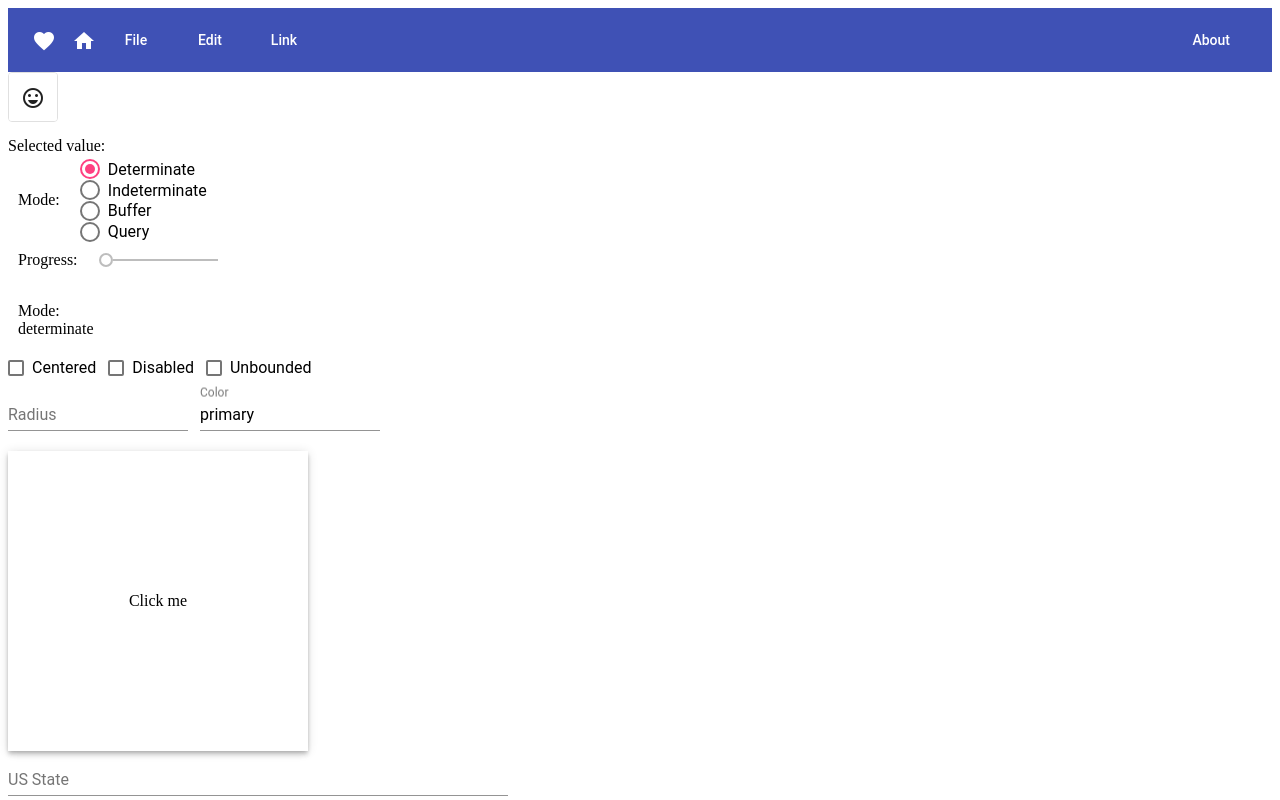
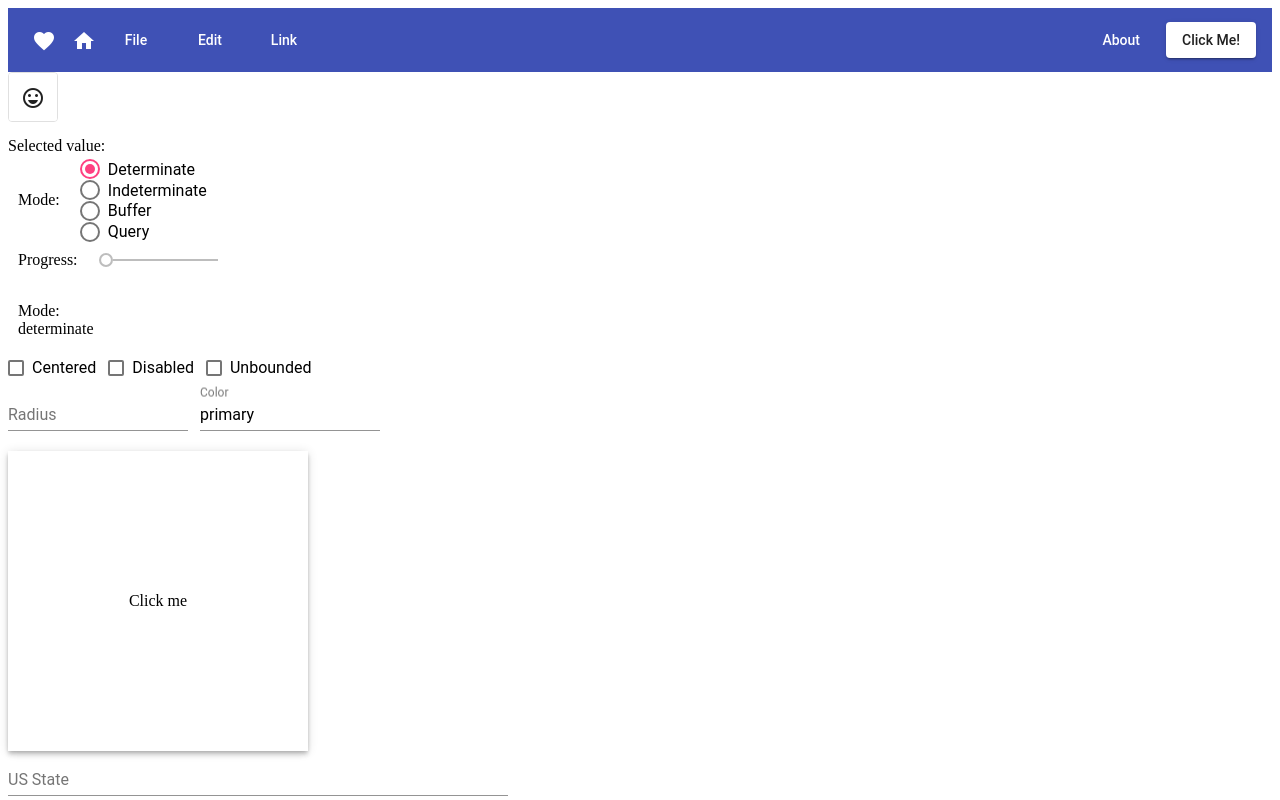
Before and after one commit to AntonijaPofuk/myFirstAngularApp, an Angular app in the folder my-first-angular-app/: page / in a window 1280 px wide. Shown: the top 800 px of the page. Built offline with nearby package versions, Linux system fonts and the light colour scheme.

Commit message:
Added Tooltip

```diff
--- a/my-first-angular-app/src/app/app.component.html
+++ b/my-first-angular-app/src/app/app.component.html
@@ -1,5 +1,5 @@
 <mat-toolbar color = "primary">
-  <button mat-icon-button>
+  <button mat-icon-button >
     <mat-icon aria-label="Heart">favorite</mat-icon>
  </button>
  <button mat-icon-button>
@@ -19,6 +19,11 @@
  <a mat-button routerLink = "#">Link</a>
   <span class = "filler"></span> <!--empty space-->
   <button class = "gap" mat-button >About</button>
+  <button mat-raised-button
+   matTooltip = "Sample Tooltip"
+   aria-label = "Sample Tooltip">
+   Click Me!
+</button>
 </mat-toolbar>
 
 <!--Button return value-->
--- a/my-first-angular-app/src/app/app.component.ts
+++ b/my-first-angular-app/src/app/app.component.ts
@@ -14,6 +14,8 @@ export class AppComponent {
   constructor(){
      this.loadStates();
   }
+
+
   //build list of states as map of key-value pairs for Autocomplete form
   loadStates() {
      var allStates = 'Alabama, Alaska, Arizona, Arkansas, California, Colorado, Connecticut, Delaware,\
--- a/my-first-angular-app/src/app/app.module.ts
+++ b/my-first-angular-app/src/app/app.module.ts
@@ -22,6 +22,8 @@ import {MatButtonToggleModule} from '@angular/material/button-toggle';
 import {MatChipsModule} from '@angular/material/chips';
 import {MatProgressSpinnerModule} from '@angular/material/progress-spinner';
 import {MatProgressBarModule} from '@angular/material/progress-bar';
+import {MatSnackBarModule} from '@angular/material/snack-bar';
+import {MatTooltipModule} from '@angular/material/tooltip';
 
 @NgModule({
     declarations: [AppComponent],
@@ -37,18 +39,20 @@ import {MatProgressBarModule} from '@angular/material/progress-bar';
         MatButtonModule,
         MatButtonToggleModule,
         MatChipsModule,
+        MatIconModule,
         MatNativeDateModule,
         MatOptionModule,
         MatSelectModule,
         MatSliderModule,
         MatSlideToggleModule,
         MatSidenavModule,
-        MatIconModule,
+        MatSnackBarModule,
         MatProgressBarModule,
         MatProgressSpinnerModule,
         MatRippleModule,
         MatRadioModule,
         MatToolbarModule,
+        MatTooltipModule,
         FormsModule,
         ReactiveFormsModule
     ],
```
